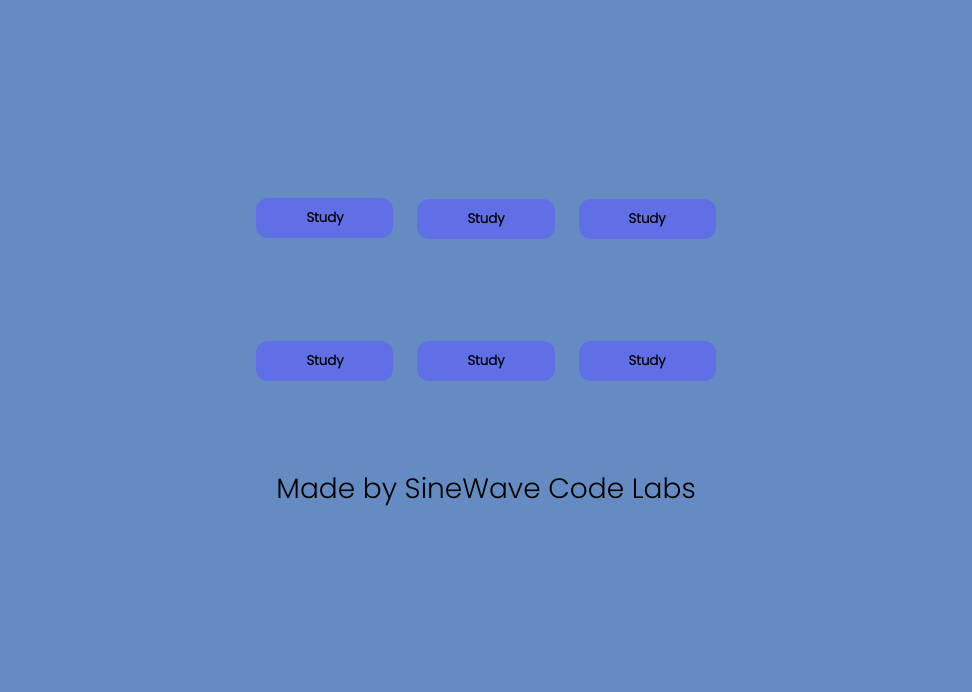
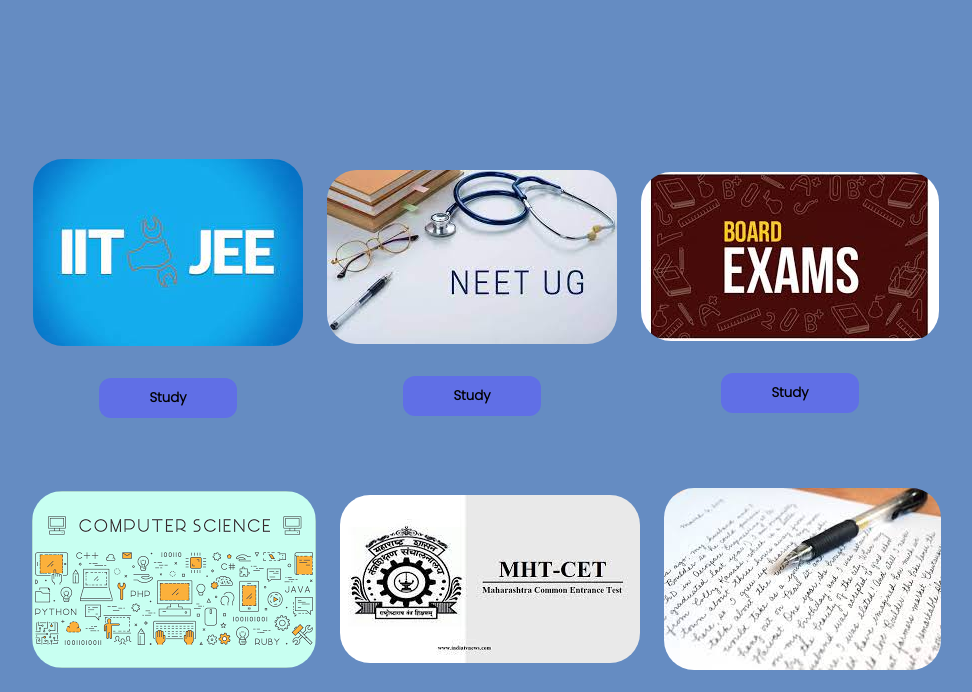
Before and after one commit to gaurang2711/StudySource, a plain HTML site: page index.html in a window 1280 px wide. Shown: the part 233-925 px from the top of the page, without its empty margins (154-1126 px from the left). Before the commit the page ends 800 px from the top, so only its background shows below. Drawn offline with Linux system fonts and the light colour scheme.

Commit message:
index.html

```diff
--- a/index.html
+++ b/index.html
@@ -18,20 +18,20 @@
     <div class="studyMaterials">
         <div class="uparwale">
         <div class="IIT-JEE">
-            <a href="#"><img src="./Resources/iitjee.jpeg" alt="" class="iitJEE"></a>
+            <a href="#"><img src="iitjee.jpeg" alt="" class="iitJEE"></a>
             <br><br>
             <button class="study" id="stiit">Study</button>
         </div>
 
         <div class="NEET">
-            <a href="#"><img src="./Resources/neet.jpeg" alt="" class="neeT"></a>
+            <a href="#"><img src="neet.jpeg" alt="" class="neeT"></a>
             <br><br>
             <button class="study" id="stiit">Study</button>
 
         </div>
 
         <div class="Boards">
-            <a href="#"><img src="./Resources/boards.jpeg" alt="" class="boarD"></a>
+            <a href="#"><img src="boards.jpeg" alt="" class="boarD"></a>
             <br><br>
             <button class="study" id="boarD">Study</button>
         </div>
@@ -40,19 +40,19 @@
         <div class="nichewale">
 
         <div class="computerScience">
-            <a href="#"><img src="./Resources/cs.png" alt="" class="cS"></a>
+            <a href="#"><img src="cs.png" alt="" class="cS"></a>
             <br><br>
             <button class="study" id="cS">Study</button>
         </div>
 
         <div class="MHT-CET">
-            <a href="#"><img src="./Resources/mhtcet.jpeg" alt="" class="mhtCET"></a>
+            <a href="#"><img src="mhtcet.jpeg" alt="" class="mhtCET"></a>
             <br><br>
             <button class="study" id="mhtCET">Study</button>
         </div>
 
         <div class="handWrittens">
-            <a href="#"><img src="./Resources/handwriiten.jpeg" alt="" class="Handwritten"></a>
+            <a href="#"><img src="handwriiten.jpeg" alt="" class="Handwritten"></a>
             <br><br>
             <button class="study" id="Handwrittens">Study</button>
         </div>
```
